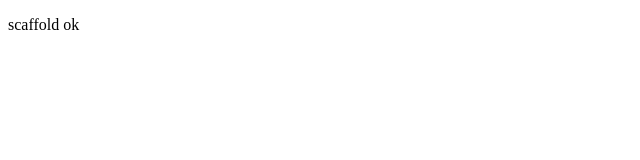
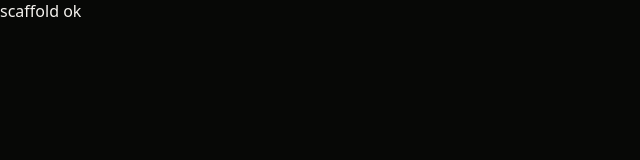
Before and after one commit to romannguyen99/roman-portfolio-website, an Astro site: page / in a window 1280 px wide. Shown: the whole page, without its empty margins (0-640 px from the left). Built offline with nearby package versions, Linux system fonts and the light colour scheme; Astro itself is replaced by a stand-in of ours.

Commit message:
feat: add global design tokens and reset
Co-Authored-By: Claude Opus 4.8 <noreply@anthropic.com>

```diff
--- a/src/pages/index.astro
+++ b/src/pages/index.astro
@@ -1,4 +1,5 @@
 ---
+import '../styles/global.css';
 ---
 <!doctype html>
 <html lang="en">
--- /dev/null
+++ b/src/styles/global.css
@@ -0,0 +1,23 @@
+:root {
+  /* palette (earth tones on near-black) */
+  --c-near-black: #070806;
+  --c-warm-black: #100D08;
+  --c-olive: #2D301C;
+  --c-moss: #474729;
+  --c-amber: #493019;
+  --c-bronze: #704A22;
+  --c-ochre: #987032;
+  --c-gold: #AD853D;
+  --c-teal: #142724;
+  --c-text: #F4F2EE;
+  --c-text-dim: rgba(244, 242, 238, 0.65);
+  --c-text-faint: rgba(244, 242, 238, 0.52);
+
+  /* type */
+  --font-sans: 'Space Grotesk', system-ui, -apple-system, sans-serif;
+}
+
+* { margin: 0; padding: 0; box-sizing: border-box; }
+html, body { background: var(--c-near-black); overflow-x: hidden; }
+body { font-family: var(--font-sans); -webkit-font-smoothing: antialiased; color: var(--c-text); }
+a { text-decoration: none; color: inherit; }
```
